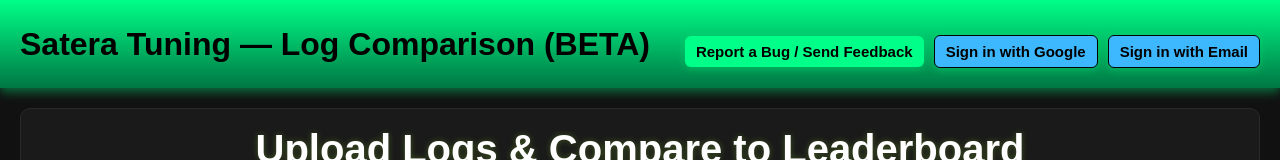
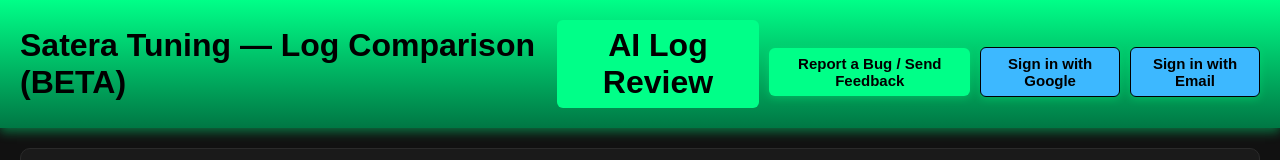
Before and after one commit to sateratuning/satera-tuning-assistant, a React (Create React App) app in the folder frontend/: page /log-comparison in a window 1280 px wide. Shown: the top 160 px of the page. Built offline with nearby package versions, Linux system fonts and the light colour scheme; no server answers.

Commit message:
feat: add link to AI Log Review from LogComparison header

```diff
--- a/frontend/src/LogComparison.jsx
+++ b/frontend/src/LogComparison.jsx
@@ -3,6 +3,8 @@
 import { Line } from 'react-chartjs-2';
 import 'chart.js/auto';
 import './App.css';
+import { Link } from 'react-router-dom';
+
 
 // 📨 Feedback
 import FeedbackModal from './FeedbackModal';
@@ -673,10 +675,16 @@
   <div>Satera Tuning — Log Comparison (BETA)</div>
 
   <div style={styles.headerRight}>
+    {/* 🔗 New link to AI Log Review */}
+    <Link to="/ai-review" style={{ ...styles.smallBtn, textDecoration: 'none', display: 'inline-block', textAlign: 'center', lineHeight: 'normal' }}>
+      AI Log Review
+    </Link>
+
     <button className="feedback-btn" style={styles.smallBtn} onClick={openFeedback}>
       Report a Bug / Send Feedback
     </button>
     {!user ? (
+
             <>
               <button style={styles.signInBtn} onClick={handleGoogleLogin}>Sign in with Google</button>
               <button
```
Lines whose indentation alone changed are shown as unchanged.
